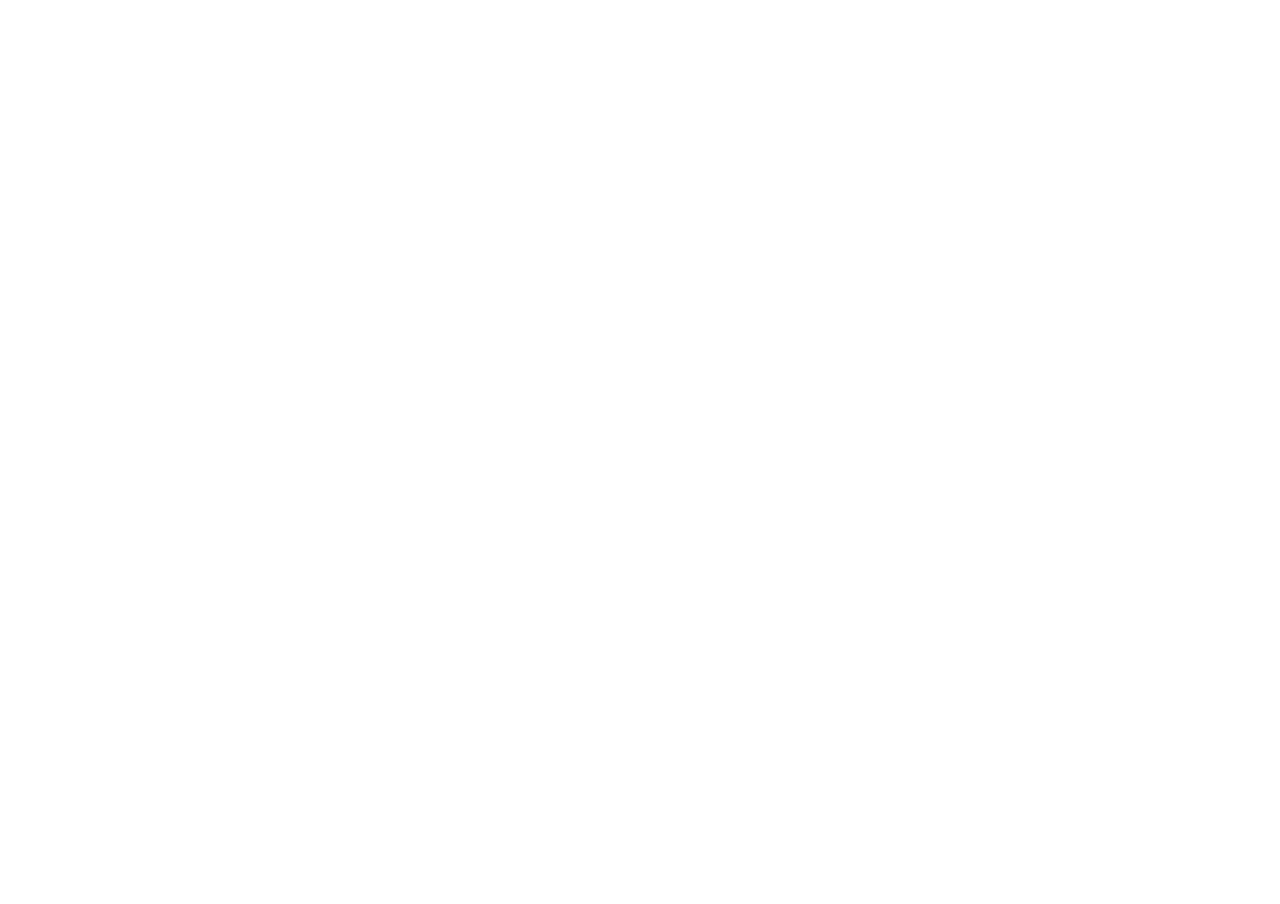
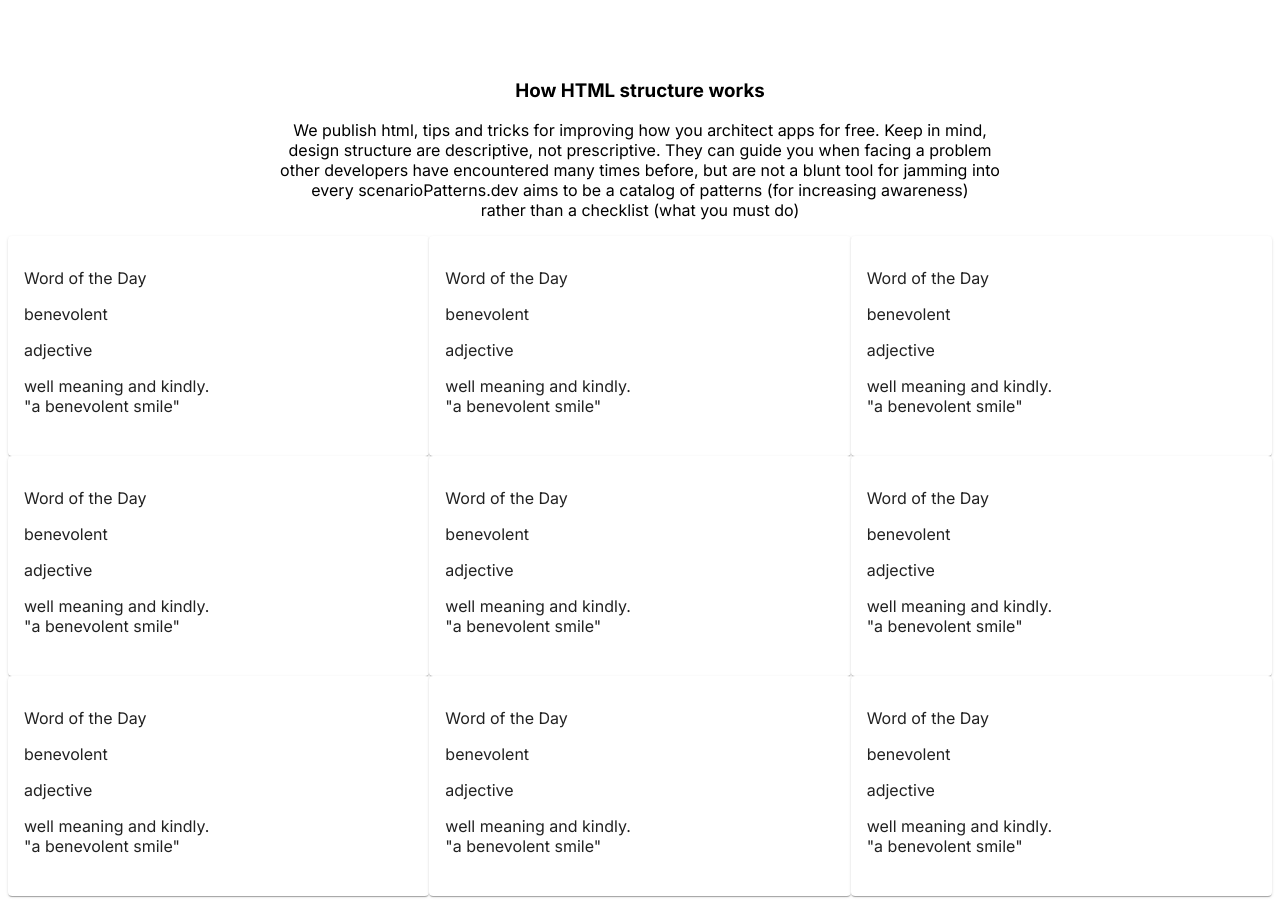
Before and after one commit to KatherinSernaMeza/structure-selection, a Next.js app: page / in a window 1280 px wide. Shown: the part 640-1544 px from the top of the page. Before the commit the page ends 1008 px from the top, so only its background shows below. Built offline with nearby package versions, Linux system fonts and the light colour scheme.

Commit message:
#Time 1hr #Comment: Structuring of components, introduction and containers.

```diff
--- /dev/null
+++ b/src/app/components/HtmlContainer.jsx
@@ -0,0 +1,25 @@
+import React from "react";
+import Card from "@mui/material/Card";
+import CardContent from "@mui/material/CardContent";
+import Typography from "@mui/material/Typography";
+
+const HtmlContainer = () => {
+  return (
+    <Card sx={{ minWidth: 275 }}>
+      <CardContent>
+        <p>Word of the Day</p>
+        <p>benevolent</p>
+        <p sx={{ mb: 1.5 }} color="text.secondary">
+          adjective
+        </p>
+        <p>
+          well meaning and kindly.
+          <br />
+          {'"a benevolent smile"'}
+        </p>
+      </CardContent>
+    </Card>
+  );
+};
+
+export default HtmlContainer;
--- /dev/null
+++ b/src/app/components/Introduction.tsx
@@ -0,0 +1,20 @@
+import React from "react";
+
+const Introduction = () => {
+  return (
+    <div style={{ textAlign: "center" }}>
+      <h3>How HTML structure works</h3>
+      <p>
+        We publish html, tips and tricks for improving how you architect apps
+        for free. Keep in mind, <br /> design structure are descriptive, not
+        prescriptive. They can guide you when facing a problem <br /> other
+        developers have encountered many times before, but are not a blunt tool
+        for jamming into <br /> every scenarioPatterns.dev aims to be a catalog
+        of patterns (for increasing awareness) <br /> rather than a checklist
+        (what you must do)
+      </p>
+    </div>
+  );
+};
+
+export default Introduction;
--- /dev/null
+++ b/src/app/components/Layout.tsx
@@ -0,0 +1,49 @@
+import React from "react";
+import Image from "next/image";
+import styles from "../page.module.css";
+
+const Layout = () => {
+  return (
+    <main className={styles.main}>
+      <div style={{ display: "flex" }}>
+        <div className={styles.description}>
+          <div>
+            <a target="_blank" rel="noopener noreferrer">
+              <Image
+                src="/portada-removebg.png"
+                alt="Portada Logo"
+                className={styles.vercelLogo}
+                width={600}
+                height={500}
+                priority
+              />
+            </a>
+          </div>
+        </div>
+
+        <div
+          className={styles.center}
+          style={{
+            display: "flex",
+            flexDirection: "column",
+            textAlign: "end",
+            alignItems: "end",
+            width: "100%",
+          }}
+        >
+          <h1 style={{ margin: "0px" }}> HTML LAYOUT </h1>
+          <h2 style={{ margin: "0px" }}> STRUCTURE </h2>
+          <div>
+            <p style={{ marginBottom: "0px" }}>
+              helps you to start the correct structure of an html <br />
+              project by selecting different html structures dynamically <br />
+              and provides you with the corresponding correct code.
+            </p>
+          </div>
+        </div>
+      </div>
+    </main>
+  );
+};
+
+export default Layout;
--- /dev/null
+++ b/src/app/components/ListContainer.jsx
@@ -0,0 +1,39 @@
+import HtmlContainer from "../components/HtmlContainer";
+import Grid from "@mui/material/Grid";
+import React from "react";
+
+const ListContainer = () => {
+  return (
+    <>
+      <Grid item xs={4}>
+        <HtmlContainer />
+      </Grid>
+      <Grid item xs={4}>
+        <HtmlContainer />
+      </Grid>
+      <Grid item xs={4}>
+        <HtmlContainer />
+      </Grid>
+      <Grid item xs={4}>
+        <HtmlContainer />
+      </Grid>
+      <Grid item xs={4}>
+        <HtmlContainer />
+      </Grid>
+      <Grid item xs={4}>
+        <HtmlContainer />
+      </Grid>
+      <Grid item xs={4}>
+        <HtmlContainer />
+      </Grid>
+      <Grid item xs={4}>
+        <HtmlContainer />
+      </Grid>
+      <Grid item xs={4}>
+        <HtmlContainer />
+      </Grid>
+    </>
+  );
+};
+
+export default ListContainer;
--- a/src/app/page.module.css
+++ b/src/app/page.module.css
@@ -4,7 +4,7 @@
   justify-content: space-between;
   align-items: center;
   padding: 6rem;
-  min-height: 100vh;
+  /*min-height: 100vh;*/
 }
 
 .description {
@@ -97,7 +97,7 @@
 
 .center::before,
 .center::after {
-  content: '';
+  content: "";
   left: 50%;
   position: absolute;
   filter: blur(45px);
--- a/src/app/page.tsx
+++ b/src/app/page.tsx
@@ -1,54 +1,21 @@
 "use client";
 import { Grid } from "@mui/material";
-import Image from "next/image";
-import styles from "./page.module.css";
+import Layout from "../app/components/Layout";
+import Introduction from "./components/Introduction";
+import ListContainer from "./components/ListContainer";
+
 export default function Home() {
   return (
     <Grid container>
       <Grid item xs={12}>
-        <main className={styles.main}>
-          <div style={{ display: "flex" }}>
-            <div className={styles.description}>
-              <div>
-                <a target="_blank" rel="noopener noreferrer">
-                  <Image
-                    src="/portada-removebg.png"
-                    alt="Portada Logo"
-                    className={styles.vercelLogo}
-                    width={600}
-                    height={500}
-                    priority
-                  />
-                </a>
-              </div>
-            </div>
-
-            <div
-              className={styles.center}
-              style={{
-                display: "flex",
-                flexDirection: "column",
-                textAlign: "end",
-                alignItems: "end",
-                width: "100%",
-              }}
-            >
-              <h1 style={{ margin: "0px" }}> HTML LAYOUT </h1>
-              <h2 style={{ margin: "0px" }}> STRUCTURE </h2>
-              <div>
-                <p style={{ marginBottom: "0px" }}>
-                  helps you to start the correct structure of an html <br />
-                  project by selecting different html structures dynamically{" "}
-                  <br />
-                  and provides you with the corresponding correct code.
-                </p>
-              </div>
-            </div>
-          </div>
-        </main>
+        <Layout />
       </Grid>
-      <Grid item xs={6}></Grid>
-      <Grid item xs></Grid>
+      <Grid item xs={12}>
+        <Introduction />
+      </Grid>
+      <Grid item xs={12} style={{ display: "contents" }} maxWidth={600}>
+        <ListContainer />
+      </Grid>
     </Grid>
   );
 }
```
Also changed, not shown: src/app/components/CodeContainer.jsx (added, +7 -0 lines), src/app/components/Footer.jsx (added, +7 -0 lines), src/app/components/Nav.jsx (added, +7 -0 lines), src/app/components/SelectedContainer.jsx (added, +7 -0 lines).
